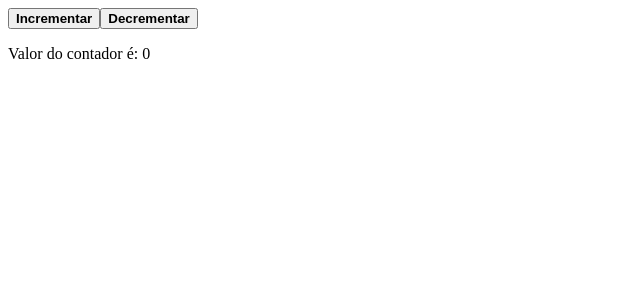
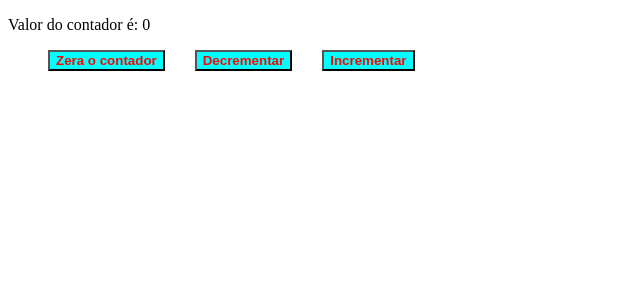
Before and after one commit to Pedrojoseroza/first_vuejs, a Vue app in the folder vue-project/: page / in a window 1280 px wide. Shown: the top 300 px of the page, without its empty margins (0-640 px from the left). Built offline with nearby package versions, Linux system fonts and the light colour scheme.

Commit message:
First-exercise

```diff
--- a/vue-project/src/App.vue
+++ b/vue-project/src/App.vue
@@ -11,7 +11,12 @@ export default {
       this.contador++
     },
     decrementarContador() {
-      this.contador--
+      if (this.contador > 0) {
+        this.contador--
+      }
+    },
+    resetaContador() {
+      this.contador = 0;
     }
   },
   mounted() {
@@ -21,13 +26,34 @@ export default {
 </script>
 
 <template>
-  <button @click="incrementarContador">Incrementar</button>
-  <button @click="decrementarContador">Decrementar</button>
   <p>Valor do contador é: {{ contador }}</p>
+  <ul>
+    <li>
+      <button @click="resetaContador">Zera o contador</button>
+
+    </li>
+    <li>
+      <button @click="decrementarContador">Decrementar</button>
+
+    </li>
+    <li>
+      <button @click="incrementarContador">Incrementar</button>
+
+    </li>
+  </ul>
 </template>
 
 <style scoped>
 button {
   font-weight: bold;
+  background-color: aqua;
+  color: red;
+}
+ul {
+  display: flex;
+  gap: 30px;
+}
+ul li {
+  list-style: none;
 }
 </style>
```
